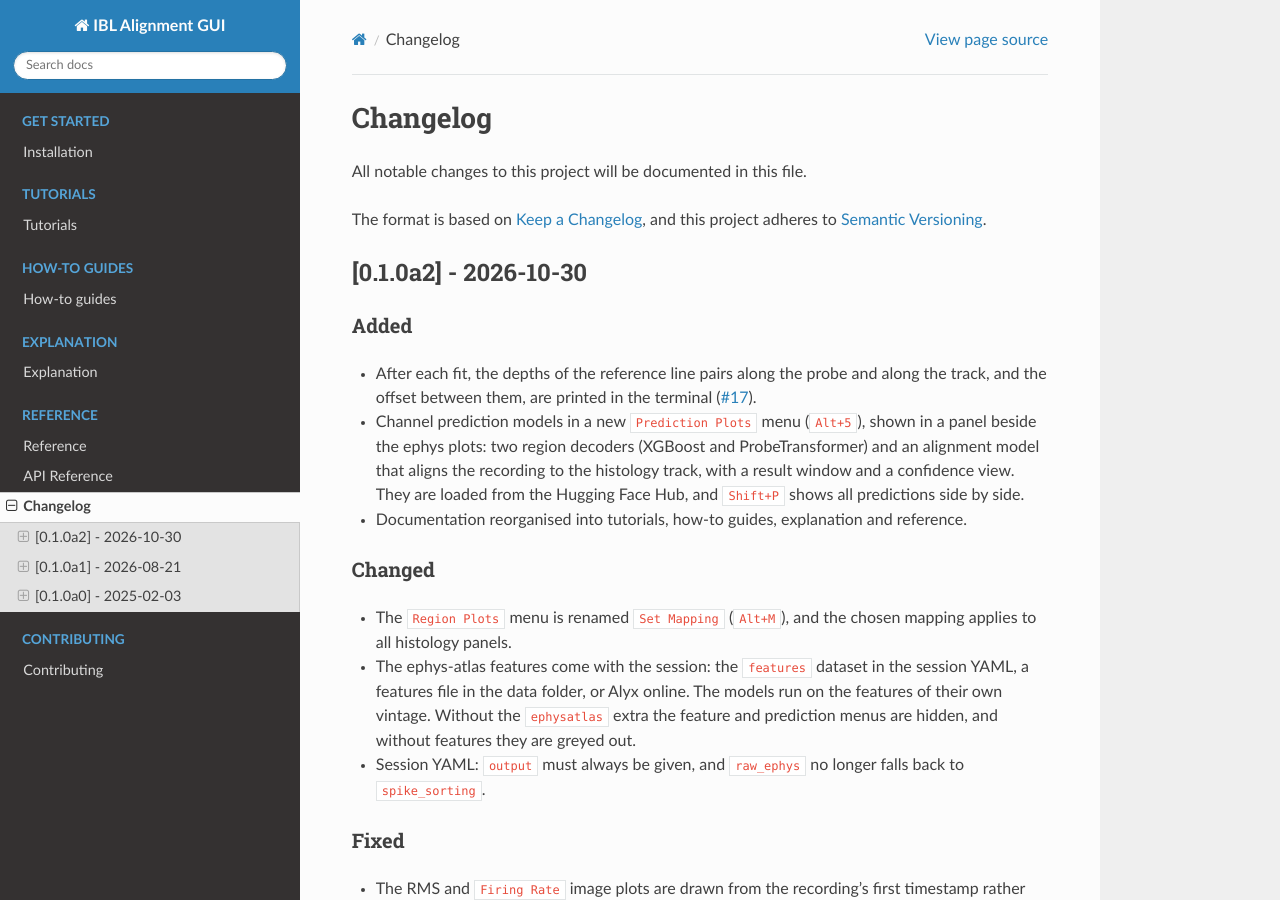
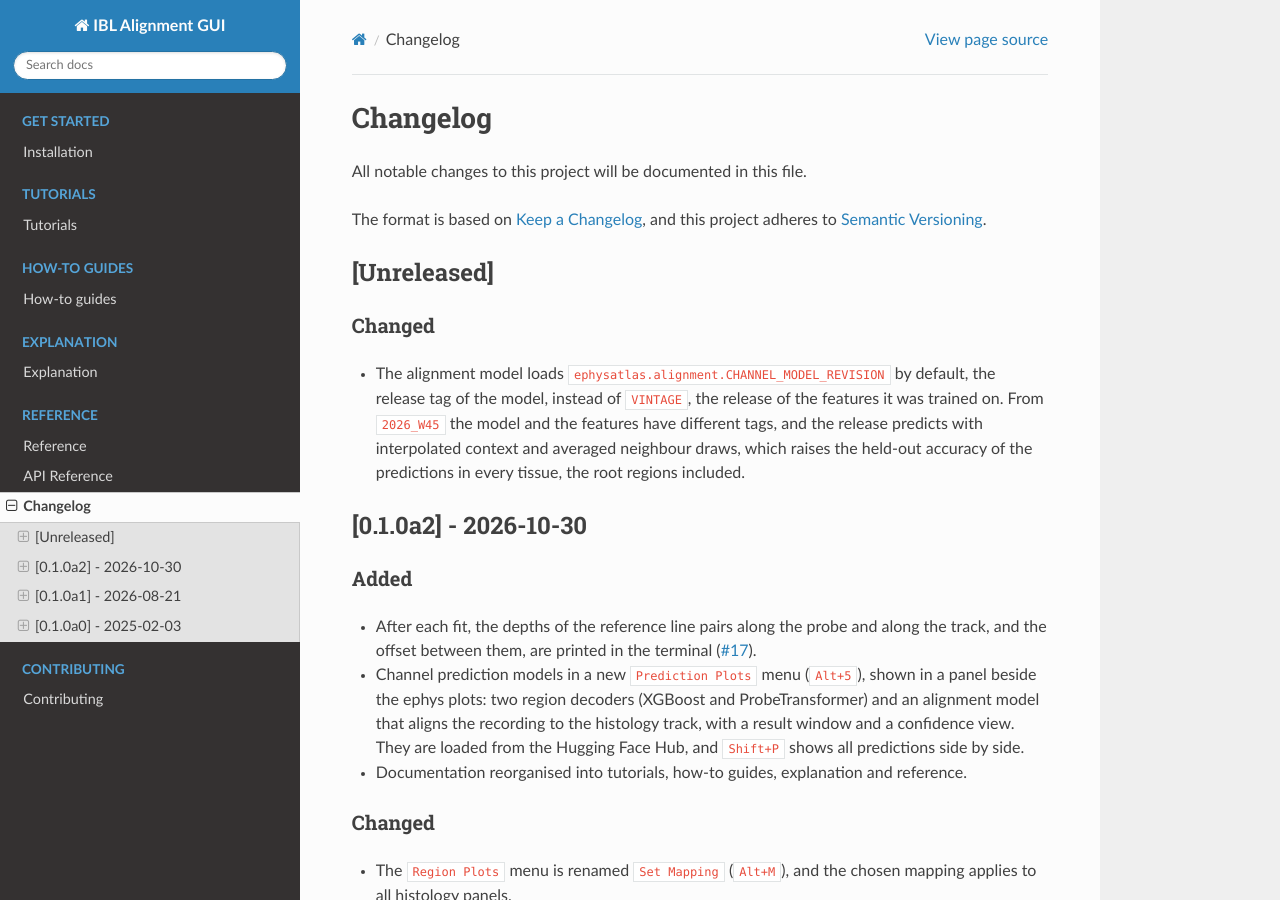
Before and after one commit to int-brain-lab/ibl-alignment-gui, a Sphinx documentation site: the page built from docs/source/changelog.rst, in a window 1280 px wide and 900 px high. Built offline with Sphinx 7.4.7 and the Read the Docs theme 3.1.0, drawn with Linux system fonts in a browser that asks for light colours.

Commit message:
Auto-alignment: load the alignment model's own release by default
The default release tag was ephysatlas.alignment.VINTAGE, the release of the
features the model was trained on. From 2026_W44 the two differ, so the GUI loaded
an older model: the one tagged like its features. CHANNEL_MODEL_REVISION is the
model's tag. From 2026_W45 the release also says how it predicts, with interpolated
context and averaged neighbour draws, so the GUI needs nothing else to get them.

Co-Authored-By: Claude Opus 5.5 <noreply@anthropic.com>

```diff
--- a/CHANGELOG.md
+++ b/CHANGELOG.md
@@ -5,6 +5,15 @@ All notable changes to this project will be documented in this file.
 
 The format is based on [Keep a Changelog](https://keepachangelog.com/en/1.1.0/),
 and this project adheres to [Semantic Versioning](https://semver.org/spec/v2.0.0.html).
+
+## [Unreleased]
+
+### Changed
+- The alignment model loads `ephysatlas.alignment.CHANNEL_MODEL_REVISION` by default, the release
+  tag of the model, instead of `VINTAGE`, the release of the features it was trained on. From
+  `2026_W45` the model and the features have different tags, and the release predicts with
+  interpolated context and averaged neighbour draws, which raises the held-out accuracy of the
+  predictions in every tissue, the root regions included.
 
 ## [0.1.0a2] - 2026-10-30
 
```
Also changed, not shown: docs/source/how-to/channel-prediction/choose_model_release.md (+1 -1 lines), 2 other files.
